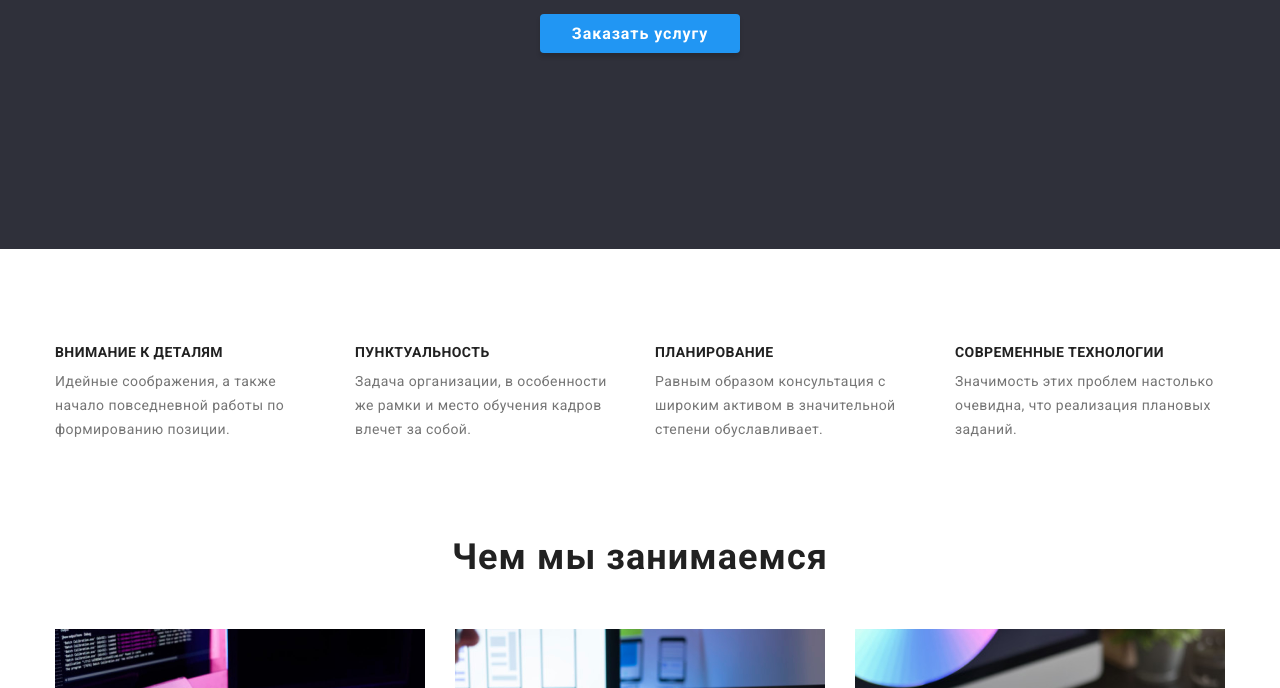
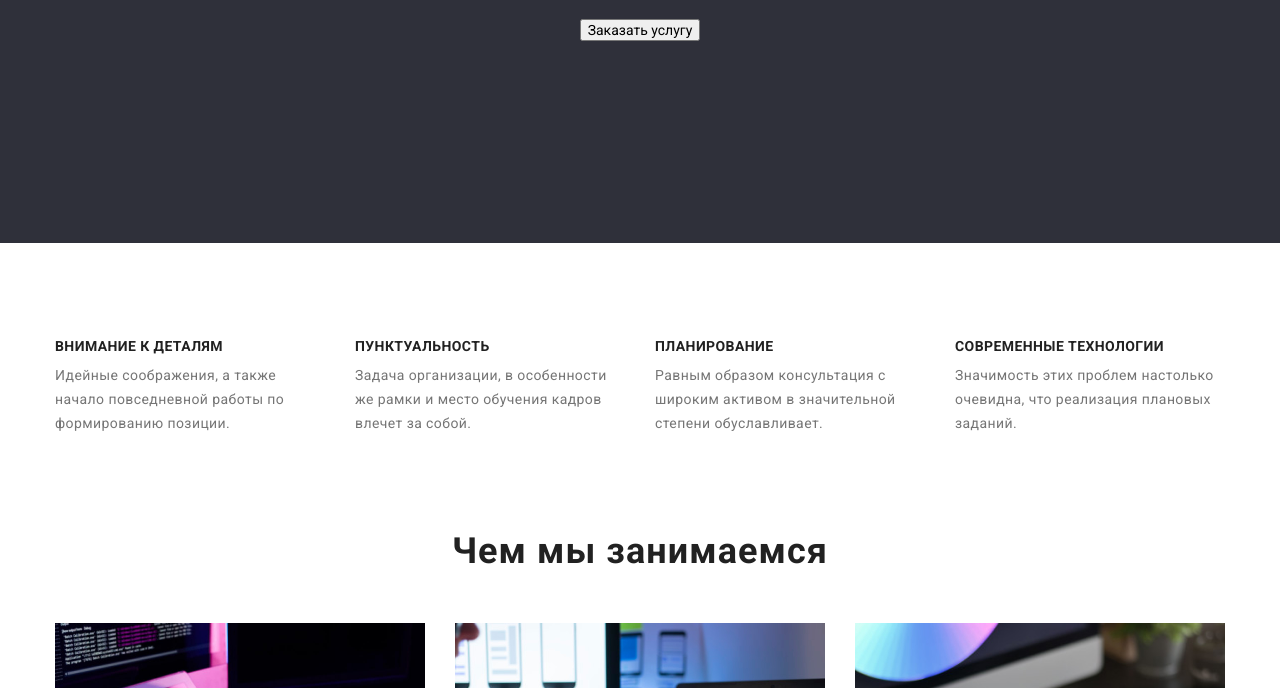
Before and after one commit to AllaKuznetsova/goit-markup-hw-03, a plain HTML site: page index.html in a window 1280 px wide. Shown: the part 412-1100 px from the top of the page. Drawn offline with nearby package versions, Linux system fonts and the light colour scheme.

Commit message:
Update index.html

```diff
--- a/index.html
+++ b/index.html
@@ -37,7 +37,8 @@
         <section class="hero">
             <div class="container">
                 <h1 class="hero-title">Эффективные решения<br>для вашего бизнеса</h1>
-                <a href="" class="button">Заказать услугу</a>
+                <button class="hero-btn" type="button">Заказать услугу</button>
+                <!-- <a href="" class="button">Заказать услугу</a> -->
             </div>
         </section>
         <!-- Особенности -->
```
